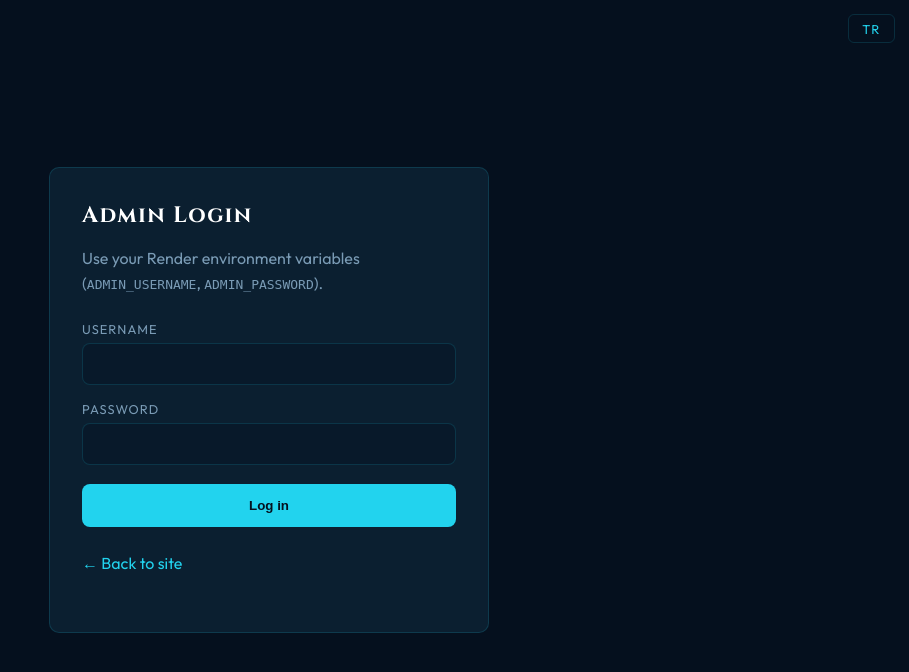
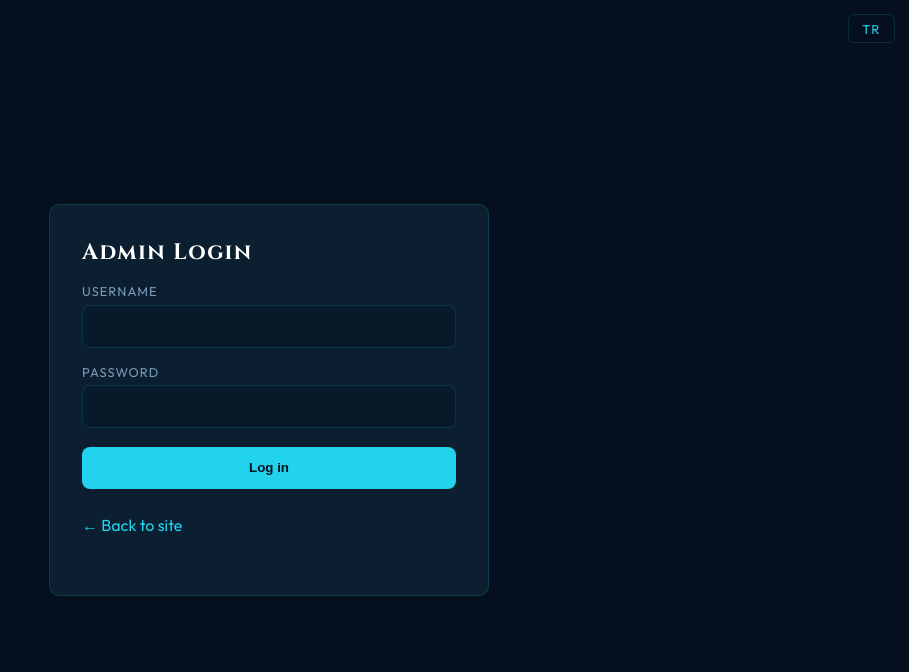
Before and after one commit to idigna9502/website, a Flask app: page /admin/login in a window 1280 px wide. Shown: the top 672 px of the page, without its empty margins (371-1280 px from the left). Run offline with Flask 3, Linux system fonts and the light colour scheme.

Commit message:
Removed informative text for development

```diff
--- a/idigna/templates/admin/login.html
+++ b/idigna/templates/admin/login.html
@@ -38,7 +38,6 @@
   <button class="lang-btn" type="button" id="langToggle">EN</button>
   <div class="wrap">
     <h1 data-i18n="admin.login.title">Admin Login</h1>
-    <p data-i18n-html="admin.login.help">Use your Render environment variables (<code>ADMIN_USERNAME</code>, <code>ADMIN_PASSWORD</code>).</p>
     <form method="post" action="{{ url_for('admin_login') }}">
       <div class="row">
         <label for="username" data-i18n="admin.login.username">Username</label>
```
